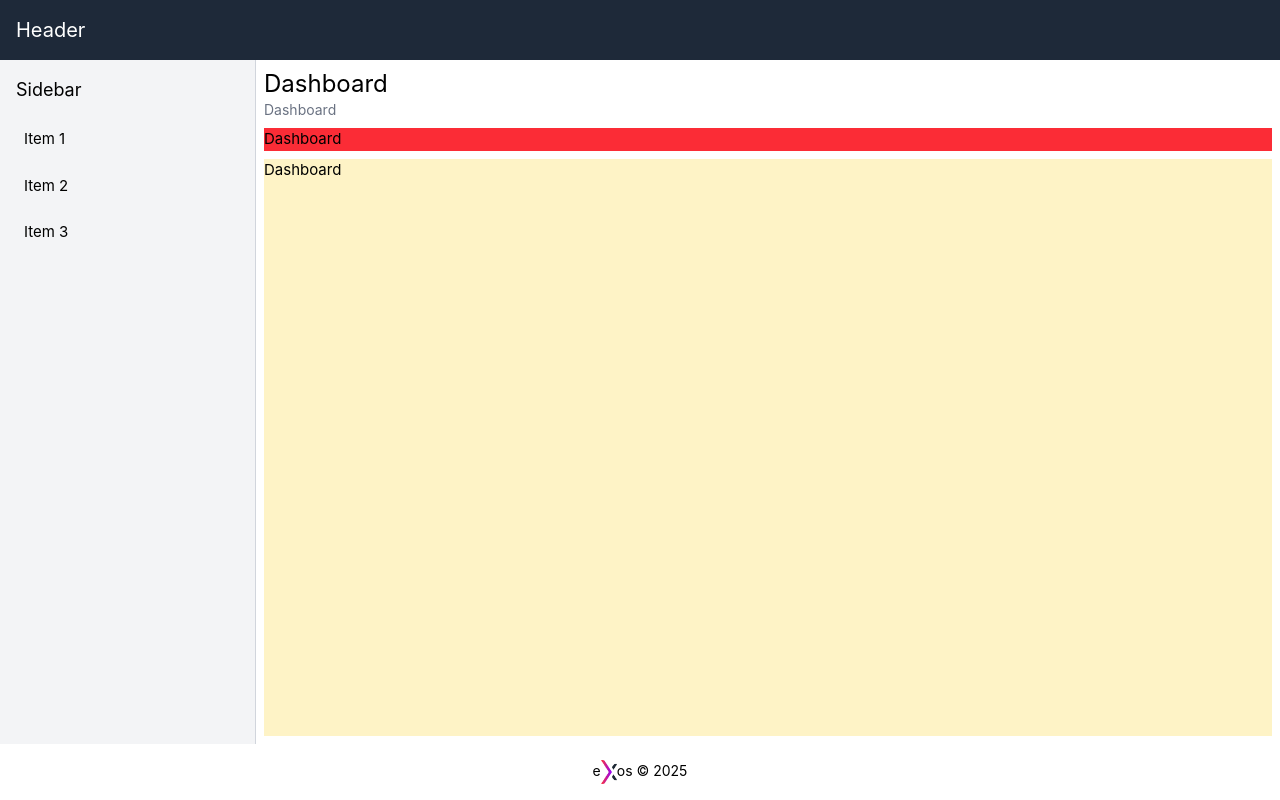
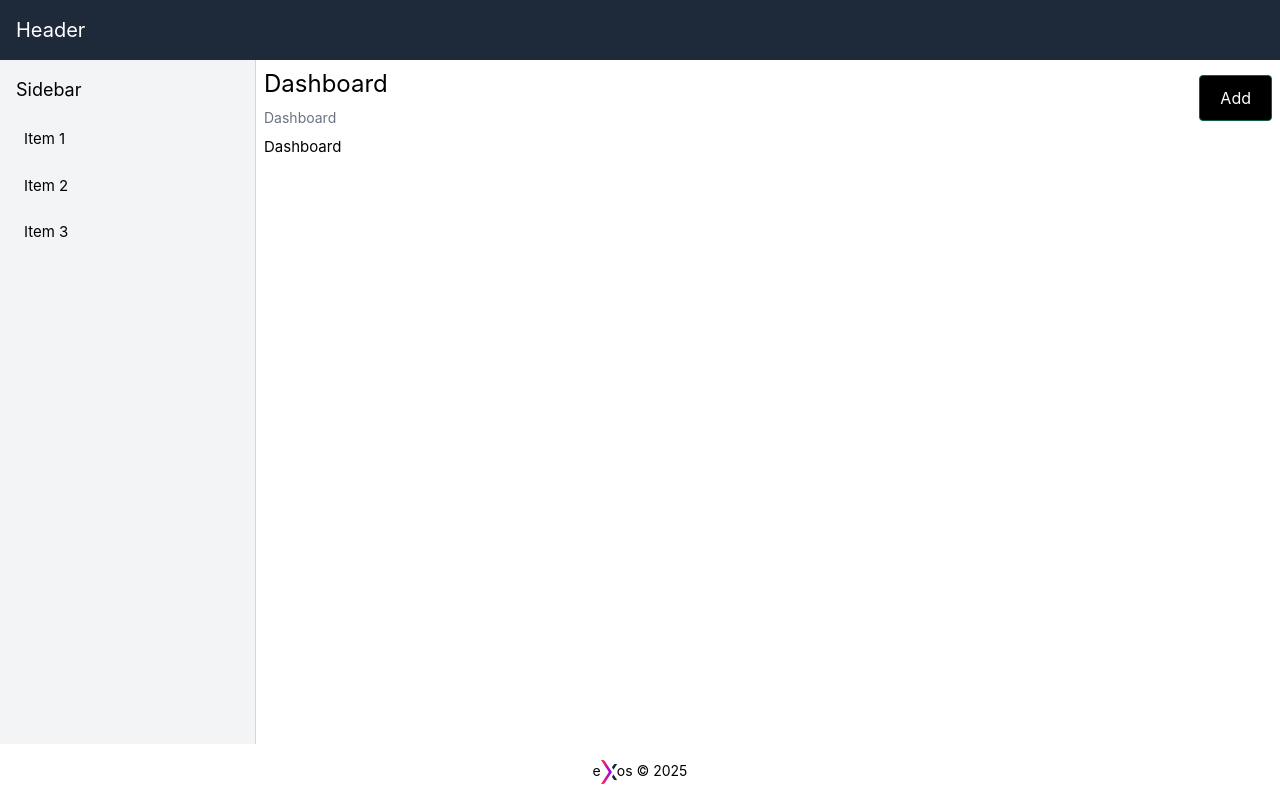
Before and after one commit to RoySalgadoM/hackathon-interledger, a Vue app in the folder hackathon-interledger-front/: page /admin/dashboard in a window 1280 px wide. Built offline with nearby package versions, Linux system fonts and the light colour scheme.

Commit message:
[front] content layout fix position

```diff
--- a/hackathon-interledger-front/src/layouts/ContentLayout.vue
+++ b/hackathon-interledger-front/src/layouts/ContentLayout.vue
@@ -1,6 +1,7 @@
 <template>
   <div class="h-full flex flex-col gap-2">
-    <div class="flex flex-col flex-shrink-0">
+    <div class="flex gap-2 items-center">
+      <div class="flex flex-col gap-2">
         <div class="text-2xl font-bold">
           <slot name="title"></slot>
         </div>
@@ -8,10 +9,13 @@
           <slot name="description"></slot>
         </div>
       </div>
-    <div class="bg-red-500 flex-shrink-0">
+
+      <div class="w-full flex items-center">
         <slot name="tr-content"></slot>
       </div>
-    <div class="flex-1 min-h-0 w-full bg-amber-100">
+    </div>
+
+    <div class="flex-1 min-h-0 w-full">
       <slot></slot>
     </div>
   </div>
--- a/hackathon-interledger-front/src/views/Dashboard.vue
+++ b/hackathon-interledger-front/src/views/Dashboard.vue
@@ -7,7 +7,14 @@
       <p>Dashboard</p>
     </template>
     <template #tr-content>
-      <h1>Dashboard</h1>
+      <div class="w-full flex gap-2 items-center justify-end">
+        <e-btn variant="primary">
+          <span>
+            <i class="fa-solid fa-plus"></i>
+          </span>
+          <span> Add </span>
+        </e-btn>
+      </div>
     </template>
     <template #default>
       <h1>Dashboard</h1>
```
Lines whose indentation alone changed are shown as unchanged.
